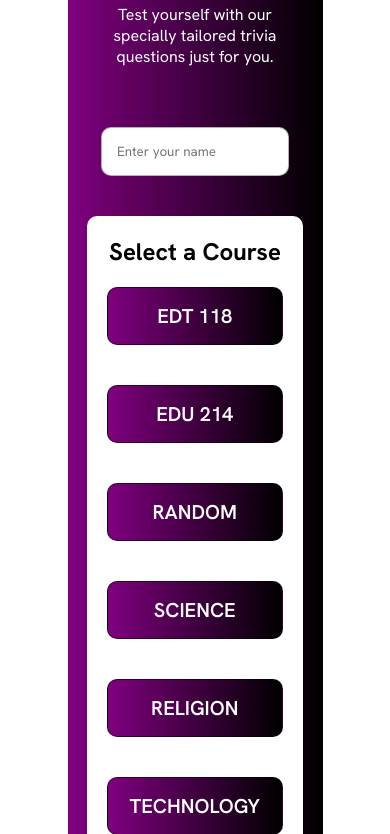
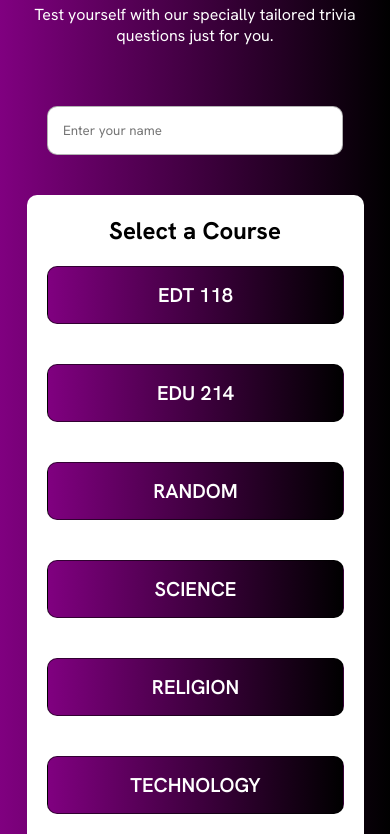
Before and after one commit to johnedokpolor/Quiznosaur, a plain HTML site: page index.html in a window 390 px wide. Shown: the part 88-922 px from the top of the page. Drawn offline with nearby package versions, Linux system fonts and the light colour scheme.

Commit message:
Update quiz.css

```diff
--- a/quiz.css
+++ b/quiz.css
@@ -11,7 +11,7 @@ body {
     background-color:white;
     display: flex;
     justify-content: center;
-    overflow-x: hidden
+    overflow-x: hidden;
 }
 .app {
     background: linear-gradient(90deg, purple,  black);
@@ -140,7 +140,7 @@ input:focus {
 }
 @media (max-width:600px) {
     .app {
-        width: 50%;
+        width: 90%;
         border-radius: 0px;
         height: 100%;
 
```
